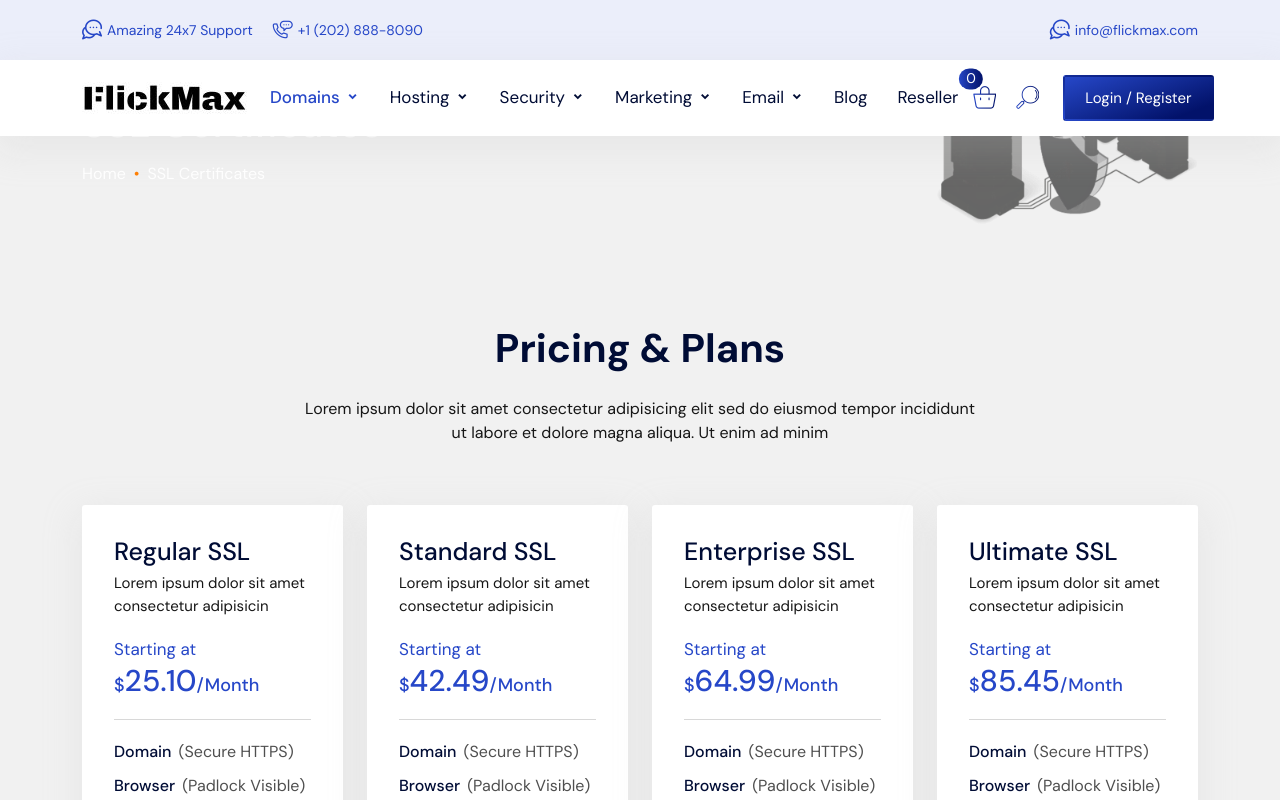
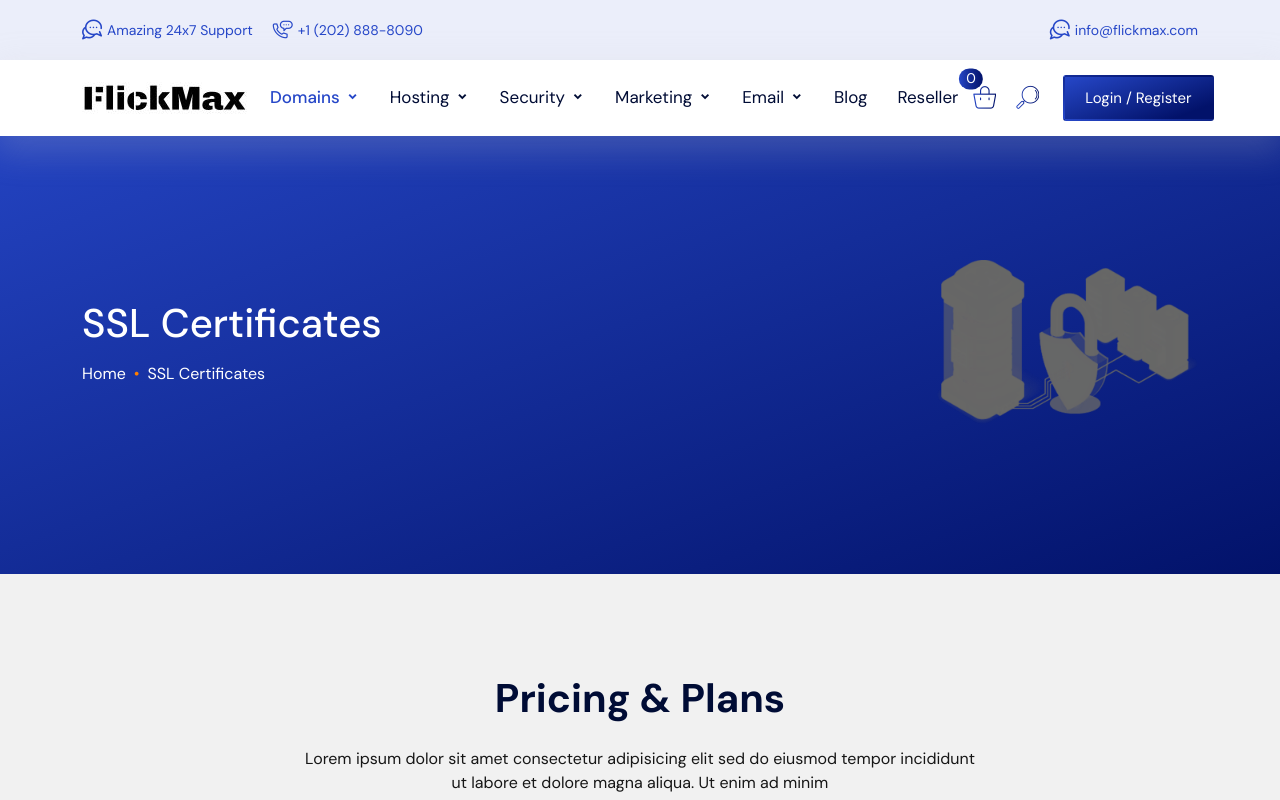
Before and after one commit to sumitvekariya/domain-search, an Angular app: page /security/ssl-certificate in a window 1280 px wide. Shown: the top 800 px of the page. Built offline with nearby package versions, Linux system fonts and the light colour scheme; no server answers.

Commit message:
Padding For Home page

```diff
--- a/src/app/Security/ssl/ssl.component.html
+++ b/src/app/Security/ssl/ssl.component.html
@@ -1,3 +1,4 @@
+<div  class="blue-gradient" style="padding: 200px 0 150px;">
     <div class="container">
         <div class="row align-items-center">
             <div class="col-sm-12 col-lg-6">
@@ -14,6 +15,7 @@
             <div class="col-sm-12 offset-lg-3 col-lg-3">
                 <div class="header-page-image">
                     <img src="assets/images/shared-header-shape.png" alt="shape">
+                </div>
             </div>
         </div>
     </div>
```
Lines whose indentation alone changed are shown as unchanged.
